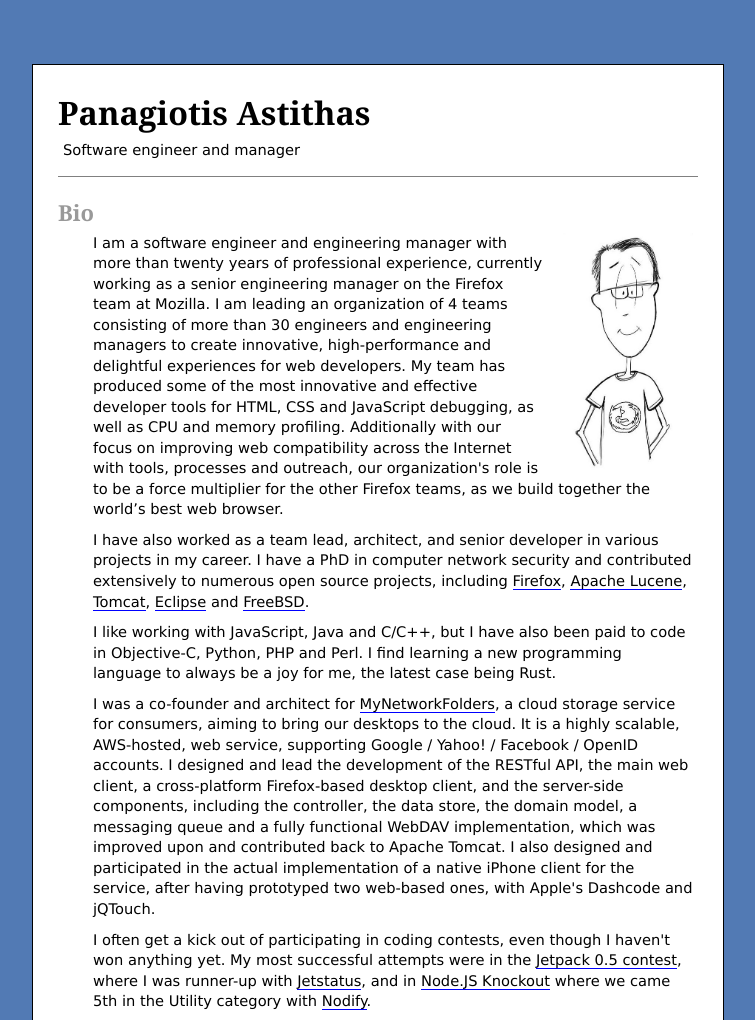
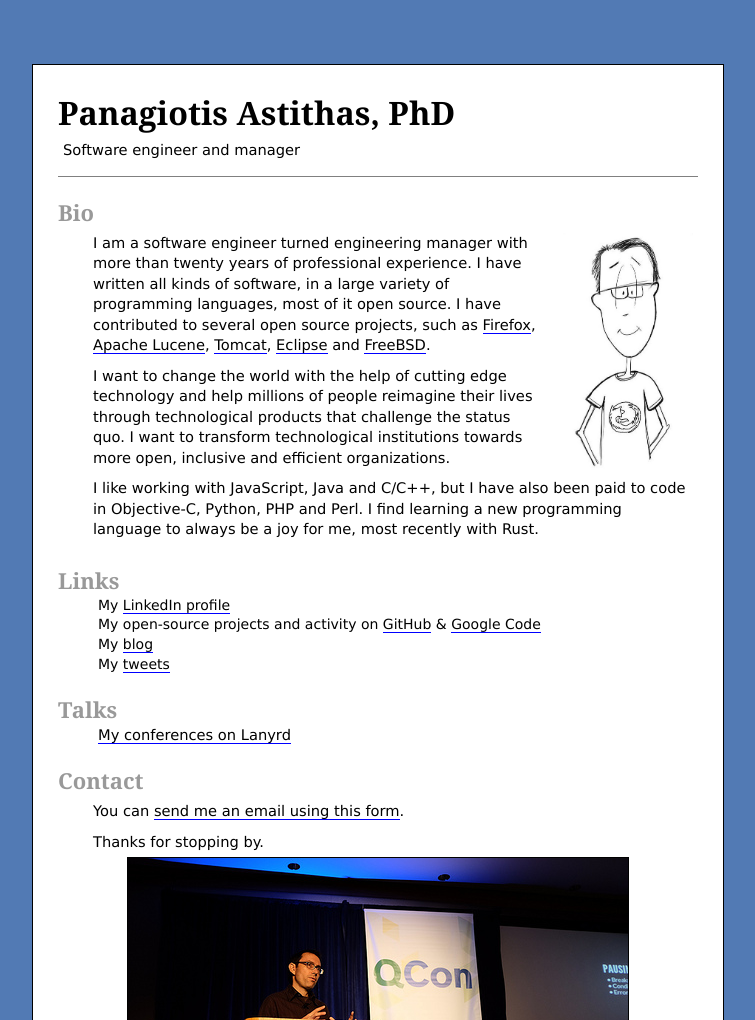
Before and after one commit to past/past.github.com, a plain HTML site: page index.html in a window 1280 px wide. Shown: the top 1020 px of the page, without its empty margins (262-1017 px from the left). Drawn offline with Linux system fonts and the light colour scheme.

Commit message:
Extra tweaks

```diff
--- a/index.html
+++ b/index.html
@@ -23,20 +23,17 @@
 <center>
 <div class="card">
 <div class="header">
-<h1><a href="/" style="text-decoration:none;border:0">Panagiotis Astithas</a></h1>
+<h1><a href="/" style="text-decoration:none;border:0">Panagiotis Astithas, PhD</a></h1>
 <p>Software engineer and manager</p>
 </div>
 
 <h2>Bio</h2>
-<p style="margin-left:30px"><a href="images/mugsketch.jpg"><img title="Mug sketch" src="images/mugsketch.jpg" style="float:right;border:0;margin-left:20px;width:130px"/></a>I am a software engineer and engineering manager with more than twenty years of professional experience, currently working as a senior engineering manager on the Firefox team at Mozilla. I am leading an organization of 4 teams consisting of more than 30 engineers and engineering managers to create innovative, high-performance and delightful experiences for web developers. My team has produced some of the most innovative and effective developer tools for HTML, CSS and JavaScript debugging, as well as CPU and memory profiling. Additionally with our focus on improving web compatibility across the Internet with tools, processes and outreach, our organization's role is to be a force multiplier for the other Firefox teams, as we build together the world’s best web browser.</p>
+<p style="margin-left:30px"><a href="images/mugsketch.jpg"><img title="Mug sketch" src="images/mugsketch.jpg" style="float:right;border:0;margin-left:20px;width:130px"/></a>I am a software engineer turned engineering manager with more than twenty years of professional experience. I have written all kinds of software, in a large variety of programming languages, most of it open source. I have contributed to several open source projects, such as <a href="http://mozilla.org/firefox">Firefox</a>, <a href="http://lucene.apache.org/">Apache Lucene</a>, <a href="http://tomcat.apache.org">Tomcat</a>, <a href="http://eclipse.org">Eclipse</a> and <a href="http://www.freebsd.org">FreeBSD</a>.</p>
 
-<p style="margin-left:30px">I have also worked as a team lead, architect, and senior developer in various projects in my career. I have a PhD in computer network security and contributed extensively to numerous open source projects, including <a href="http://mozilla.org/firefox">Firefox</a>, <a href="http://lucene.apache.org/">Apache Lucene</a>, <a href="http://tomcat.apache.org">Tomcat</a>, <a href="http://eclipse.org">Eclipse</a> and <a href="http://www.freebsd.org">FreeBSD</a>.</p style="margin-left:30px">
+<p style="margin-left:30px">I want to change the world with the help of cutting edge technology and help millions of people reimagine their lives through technological products that challenge the status quo. I want to transform technological institutions towards more open, inclusive and efficient organizations.
+</p>
 
-<p style="margin-left:30px">I like working with JavaScript, Java and C/C++, but I have also been paid to code in Objective-C, Python, PHP and Perl. I find learning a new programming language to always be a joy for me, the latest case being Rust.</p>
-
-<p style="margin-left:30px">I was a co-founder and architect for <a href="http://home.mynetworkfolders.com">MyNetworkFolders</a>, a cloud storage service for consumers, aiming to bring our desktops to the cloud. It is a highly scalable, AWS-hosted, web service, supporting Google / Yahoo! / Facebook / OpenID accounts. I designed and lead the development of the RESTful API, the main web client, a cross-platform Firefox-based desktop client, and the server-side components, including the controller, the data store, the domain model, a messaging queue and a fully functional WebDAV implementation, which was improved upon and contributed back to Apache Tomcat. I also designed and participated in the actual implementation of a native iPhone client for the service, after having prototyped two web-based ones, with Apple's Dashcode and jQTouch.</p>
-
-<p style="margin-left:30px">I often get a kick out of participating in coding contests, even though I haven't won anything yet. My most successful attempts were in the <a href="https://mozillalabs.com/jetpack/2009/11/10/jetpack-0-5-contest-a-winner/">Jetpack 0.5 contest</a>, where I was runner-up with <a href="http://past.github.com/jetstatus">Jetstatus</a>, and in <a href="http://nodeknockout.com/teams/del-fuegos">Node.JS Knockout</a> where we came 5th in the Utility category with <a href="http://github.com/past/nodify">Nodify</a>.</p>
+<p style="margin-left:30px">I like working with JavaScript, Java and C/C++, but I have also been paid to code in Objective-C, Python, PHP and Perl. I find learning a new programming language to always be a joy for me, most recently with Rust.</p>
 
 <h2>Links</h2>
 <ul>
```
